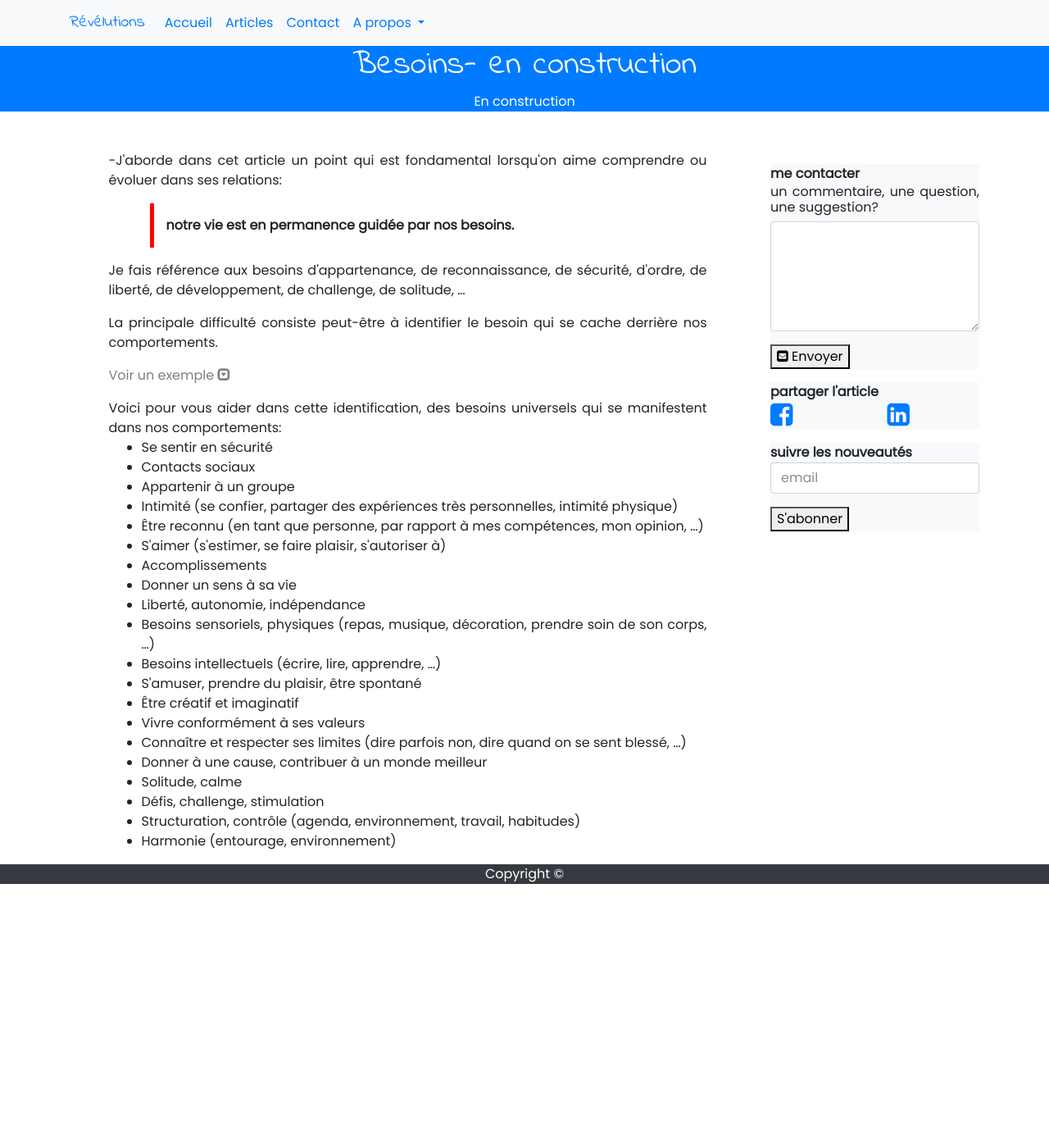
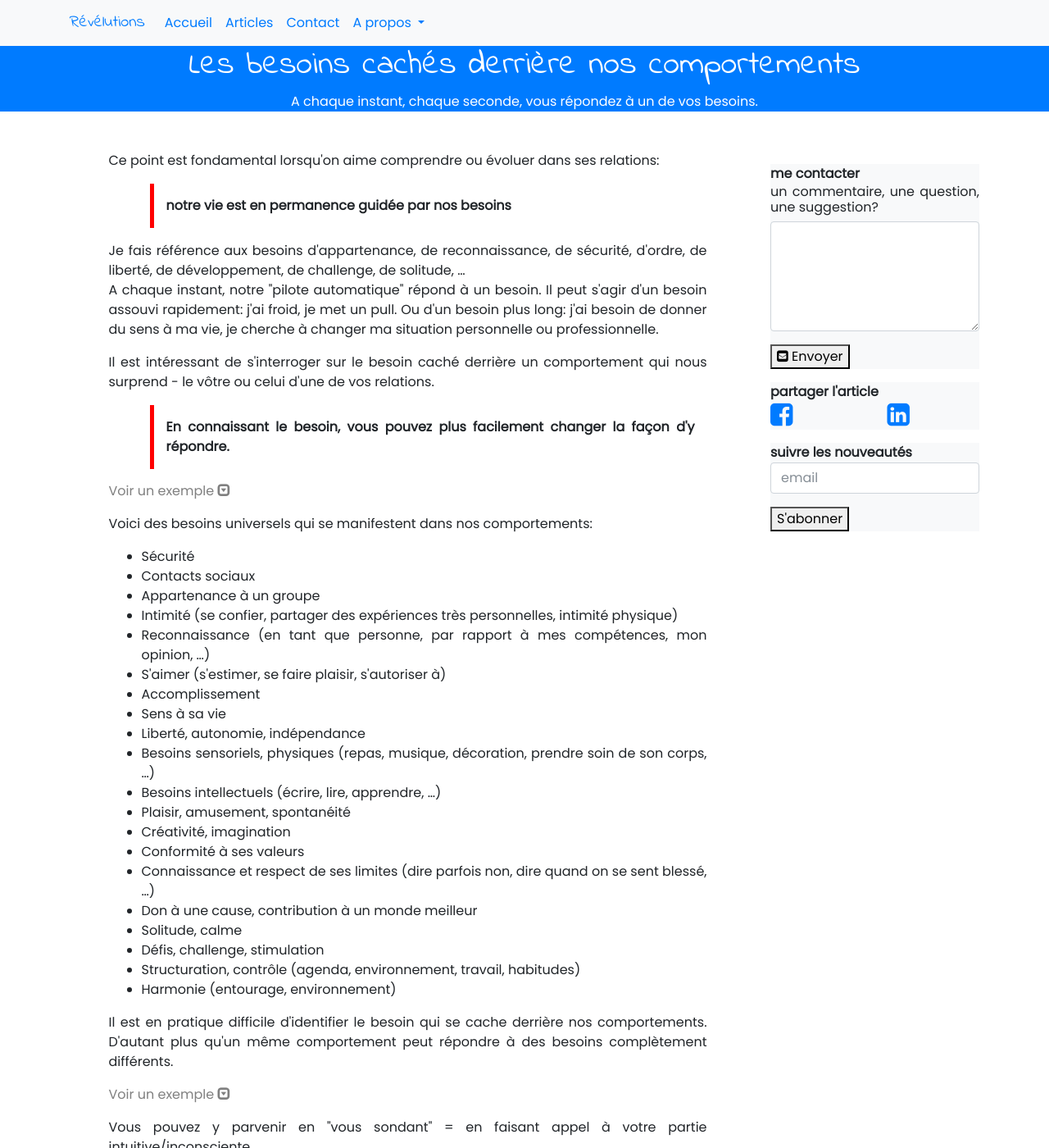
Before and after one commit to OrgaEvolutions/Nathoup.github.io, a Jekyll site: the page built from articles/besoins.html, in a window 1280 px wide and 1400 px high. Shown: the whole window at 82% size. Built offline with Jekyll 4.4.1, drawn with Linux system fonts in a browser that asks for light colours; nearby versions of some CDN libraries; some web fonts are replaced; some of the changed text lies outside the part shown.

Commit message:
Update besoins.html

```diff
--- a/articles/besoins.html
+++ b/articles/besoins.html
@@ -1,42 +1,66 @@
 ---
 layout: article
-title: "Besoins- en construction"
+title: "Les besoins cachés derrière nos comportements"
 date: 2018-02-10
-intro: "En construction"
+intro: "A chaque instant, chaque seconde, vous répondez à un de vos besoins."
 ---
 
 {% include al type='paragraphe' %}
--J'aborde dans cet article un point qui est fondamental lorsqu'on aime comprendre ou évoluer dans ses relations:
-{% include al type='passage_important' %}notre vie est en permanence guidée par nos besoins. {% include al type='fin_passage_important' %}
+Ce point est fondamental lorsqu'on aime comprendre ou évoluer dans ses relations:
+{% include al type='passage_important' %}
+notre vie est en permanence guidée par nos besoins
+{% include al type='fin_passage_important' %}
 {% include al type='fin_paragraphe' %}
 
 {% include al type='paragraphe' %}
 Je fais référence aux besoins d'appartenance, de reconnaissance, de sécurité, d'ordre, de liberté, de développement, de challenge, de solitude, …
+<br>A chaque instant, notre "pilote automatique" répond à un besoin. Il peut s'agir d'un besoin assouvi rapidement: j'ai froid, je met un pull.
+Ou d'un besoin plus long: j'ai besoin de donner du sens à ma vie, je cherche à changer ma situation personnelle ou professionnelle.{% include al type='fin_paragraphe' %}
 {% include al type='fin_paragraphe' %}
 
-{% include al type='paragraphe' %}La principale difficulté consiste peut-être à identifier le besoin qui se cache derrière nos comportements.
-{% include al type='exemple' %}Par exemple il est fréquent de manger alors qu'on n'a pas vraiment faim. Ce comportement peut répondre à des besoins très différents: se faire plaisir, agir, être réconforté, être libre, ...{% include al type='fin_exemple' %}
+{% include al type='paragraphe' %}
+Il est intéressant de s'interroger sur le besoin caché derrière un comportement qui nous surprend - le vôtre ou celui d'une de vos relations.
+{% include al type='passage_important' %}
+En connaissant le besoin, vous pouvez plus facilement changer la façon d'y répondre.
+{% include al type='fin_passage_important' %}
 
-Voici pour vous aider dans cette identification, des besoins universels qui se manifestent dans nos comportements:
+{% include al type='exemple' %}
+Olivier se plaint de grignoter fréquemment pendant la journée. Grâce à un échange constructif, il réalise qu'il mange lorsqu'il s'ennuie.
+Lorsque l'envie de grignoter arrive, Olivier part dorénavant se balader.
+{% include al type='fin_exemple' %}
+{% include al type='fin_paragraphe' %}
+
+{% include al type='paragraphe' %}
+Voici des besoins universels qui se manifestent dans nos comportements:
 {% include al type='debut_liste' %}
-  {% include al type='element_liste' %} Se sentir en sécurité {% include al type='fin_element_liste' %}
+  {% include al type='element_liste' %} Sécurité {% include al type='fin_element_liste' %}
   {% include al type='element_liste' %} Contacts sociaux {% include al type='fin_element_liste' %}
-  {% include al type='element_liste' %} Appartenir à un groupe {% include al type='fin_element_liste' %}
+  {% include al type='element_liste' %} Appartenance à un groupe {% include al type='fin_element_liste' %}
   {% include al type='element_liste' %} Intimité (se confier, partager des expériences très personnelles, intimité physique) {% include al type='fin_element_liste' %}
-  {% include al type='element_liste' %} Être reconnu (en tant que personne, par rapport à mes compétences, mon opinion, …) {% include al type='fin_element_liste' %}
+  {% include al type='element_liste' %} Reconnaissance (en tant que personne, par rapport à mes compétences, mon opinion, …) {% include al type='fin_element_liste' %}
   {% include al type='element_liste' %} S'aimer (s'estimer, se faire plaisir, s'autoriser à) {% include al type='fin_element_liste' %}
-  {% include al type='element_liste' %} Accomplissements {% include al type='fin_element_liste' %}
-  {% include al type='element_liste' %} Donner un sens à sa vie {% include al type='fin_element_liste' %}
+  {% include al type='element_liste' %} Accomplissement {% include al type='fin_element_liste' %}
+  {% include al type='element_liste' %} Sens à sa vie {% include al type='fin_element_liste' %}
   {% include al type='element_liste' %} Liberté, autonomie, indépendance {% include al type='fin_element_liste' %}
   {% include al type='element_liste' %} Besoins sensoriels, physiques (repas, musique, décoration, prendre soin de son corps, …) {% include al type='fin_element_liste' %}
   {% include al type='element_liste' %} Besoins intellectuels (écrire, lire, apprendre, …) {% include al type='fin_element_liste' %}
-  {% include al type='element_liste' %} S'amuser, prendre du plaisir, être spontané {% include al type='fin_element_liste' %}
-  {% include al type='element_liste' %} Être créatif et imaginatif {% include al type='fin_element_liste' %}
-  {% include al type='element_liste' %} Vivre conformément à ses valeurs {% include al type='fin_element_liste' %}
-  {% include al type='element_liste' %} Connaître et respecter ses limites (dire parfois non, dire quand on se sent blessé, …) {% include al type='fin_element_liste' %}
-  {% include al type='element_liste' %} Donner à une cause, contribuer à un monde meilleur {% include al type='fin_element_liste' %}
+  {% include al type='element_liste' %} Plaisir, amusement, spontanéité {% include al type='fin_element_liste' %}
+  {% include al type='element_liste' %} Créativité, imagination {% include al type='fin_element_liste' %}
+  {% include al type='element_liste' %} Conformité à ses valeurs {% include al type='fin_element_liste' %}
+  {% include al type='element_liste' %} Connaissance et respect de ses limites (dire parfois non, dire quand on se sent blessé, …) {% include al type='fin_element_liste' %}
+  {% include al type='element_liste' %} Don à une cause, contribution à un monde meilleur {% include al type='fin_element_liste' %}
   {% include al type='element_liste' %} Solitude, calme {% include al type='fin_element_liste' %}
   {% include al type='element_liste' %} Défis, challenge, stimulation {% include al type='fin_element_liste' %}
   {% include al type='element_liste' %} Structuration, contrôle (agenda, environnement, travail, habitudes) {% include al type='fin_element_liste' %}
   {% include al type='element_liste' %} Harmonie (entourage, environnement) {% include al type='fin_element_liste' %}
 {% include al type='fin_liste' %}
+
+{% include al type='paragraphe' %}Il est en pratique difficile d'identifier le besoin qui se cache derrière nos comportements.
+D'autant plus qu'un même comportement peut répondre à des besoins complètement différents.
+{% include al type='exemple' %}
+Manger alors qu'on n'a pas vraiment faim peut répondre à différents besoins : se faire plaisir, agir, être réconforté, être libre, ...
+{% include al type='fin_exemple' %}
+Vous pouvez y parvenir en "vous sondant" = en faisant appel à votre partie intuitive/inconsciente.
+<br>Je recommande le recours à un professionnel de l'accompagnement si le sujet en vaut la peine. Il y a en effet un risque de se tromper
+toute sa vie sur un éventuel besoin important qui se manifeste de manière détournée, et qui demande à être mieux rempli.
+{% include al type='fin_paragraphe' %}
```
